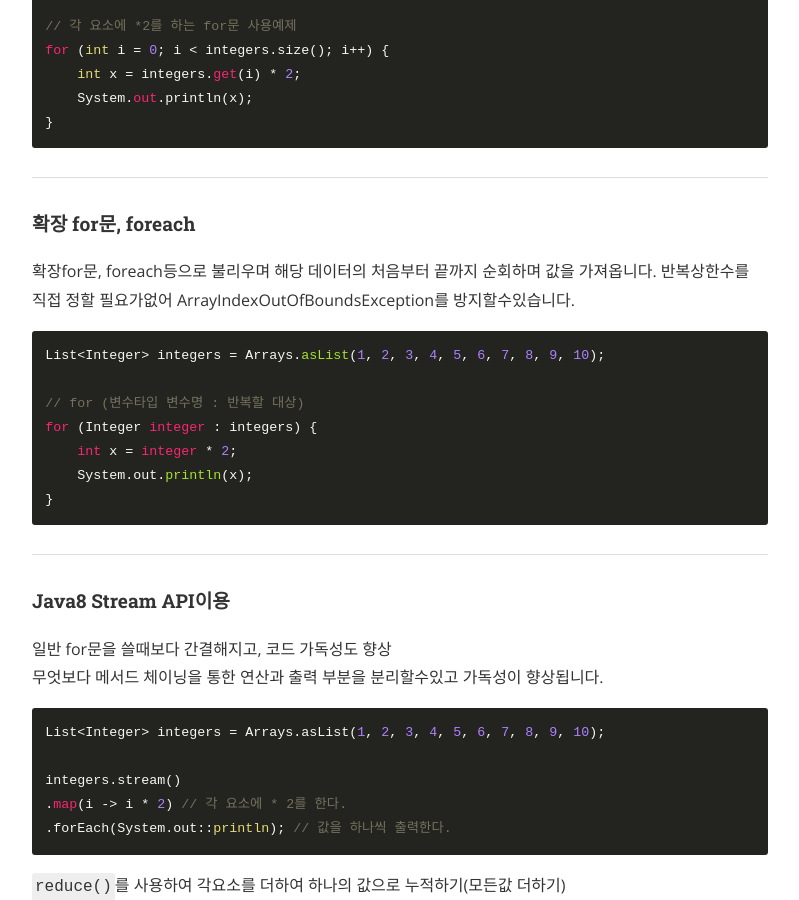
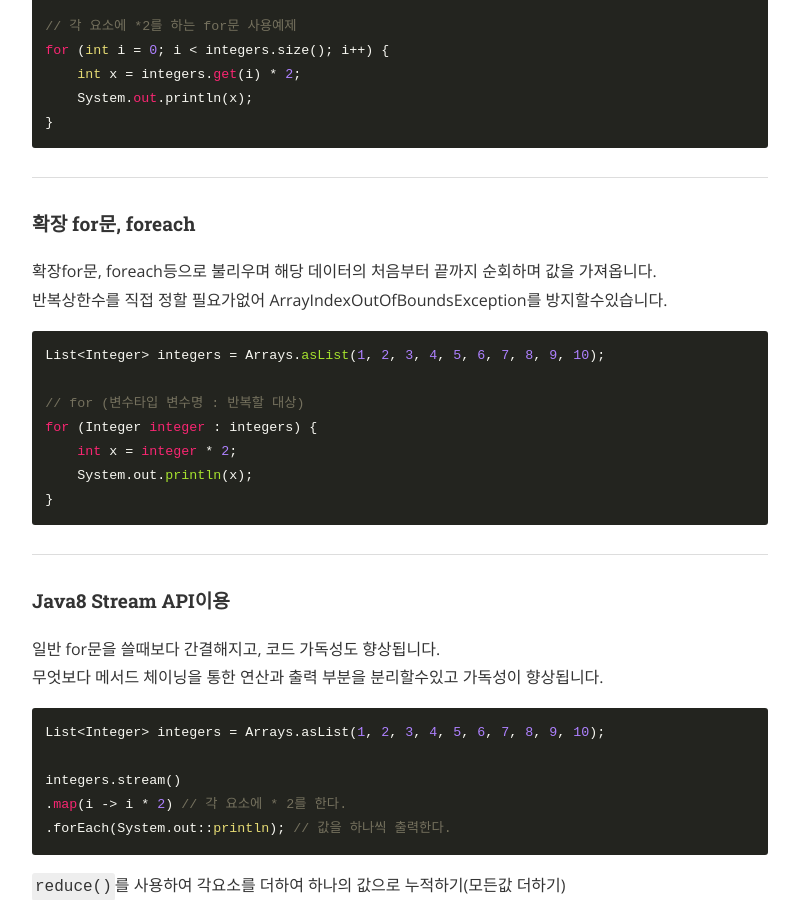
Before and after one commit to tries1/tries1.github.io, a Jekyll site: the page built from _posts/java/2020-01-31-java_for.md, in a window 1280 px wide and 900 px high, scrolled down 877 px. Shown: the whole window, without its empty margins (240-1039 px from the left). Built offline with Jekyll 4.4.1, drawn with Linux system fonts in a browser that asks for light colours; nearby versions of some CDN libraries; comment, search, counter and statistics services are not loaded.

Commit message:
Java For문 포스트 추가

````diff
--- a/_posts/java/2020-01-31-java_for.md
+++ b/_posts/java/2020-01-31-java_for.md
@@ -46,7 +46,7 @@ for (Integer integer : integers) {
 ---
 
 #### Java8 Stream API이용
-일반 for문을 쓸때보다 간결해지고, 코드 가독성도 향상
+일반 for문을 쓸때보다 간결해지고, 코드 가독성도 향상됩니다.
 무엇보다 메서드 체이닝을 통한 연산과 출력 부분을 분리할수있고 가독성이 향상됩니다.
 
 ```java
````
